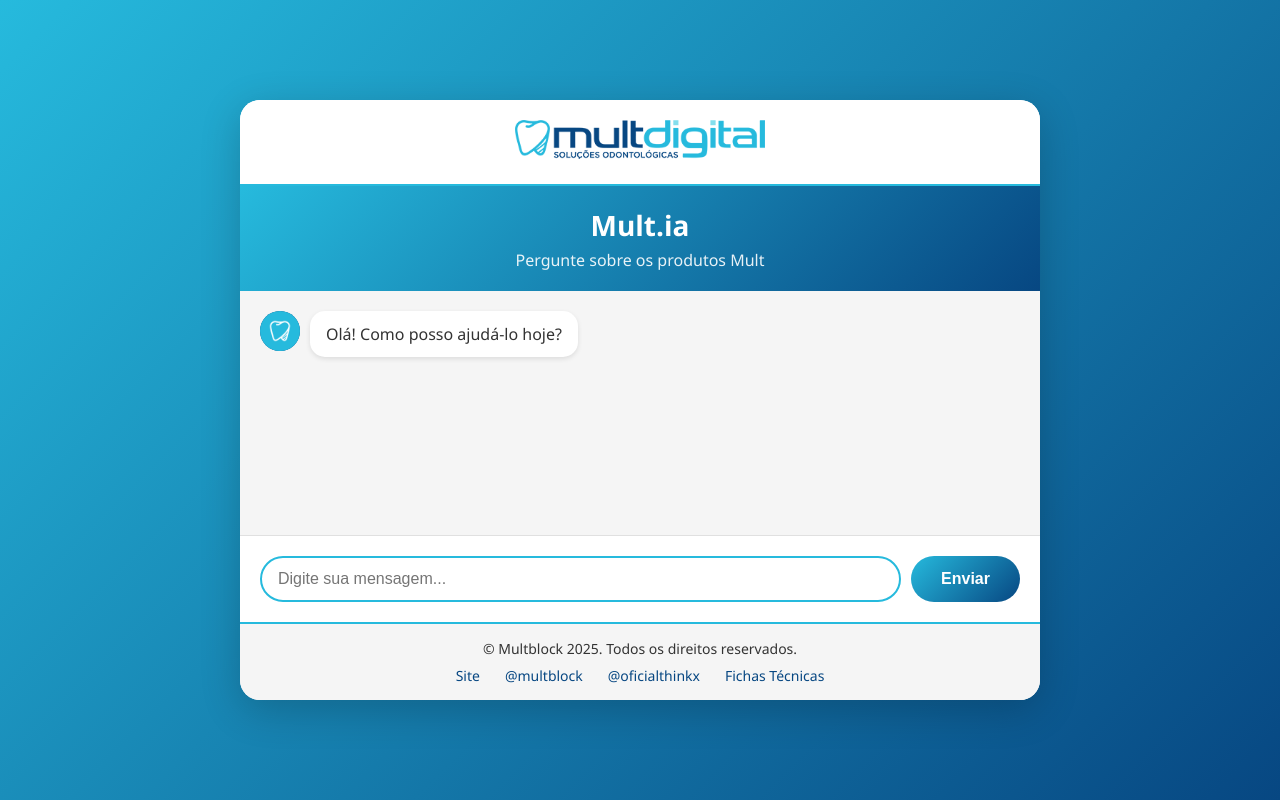
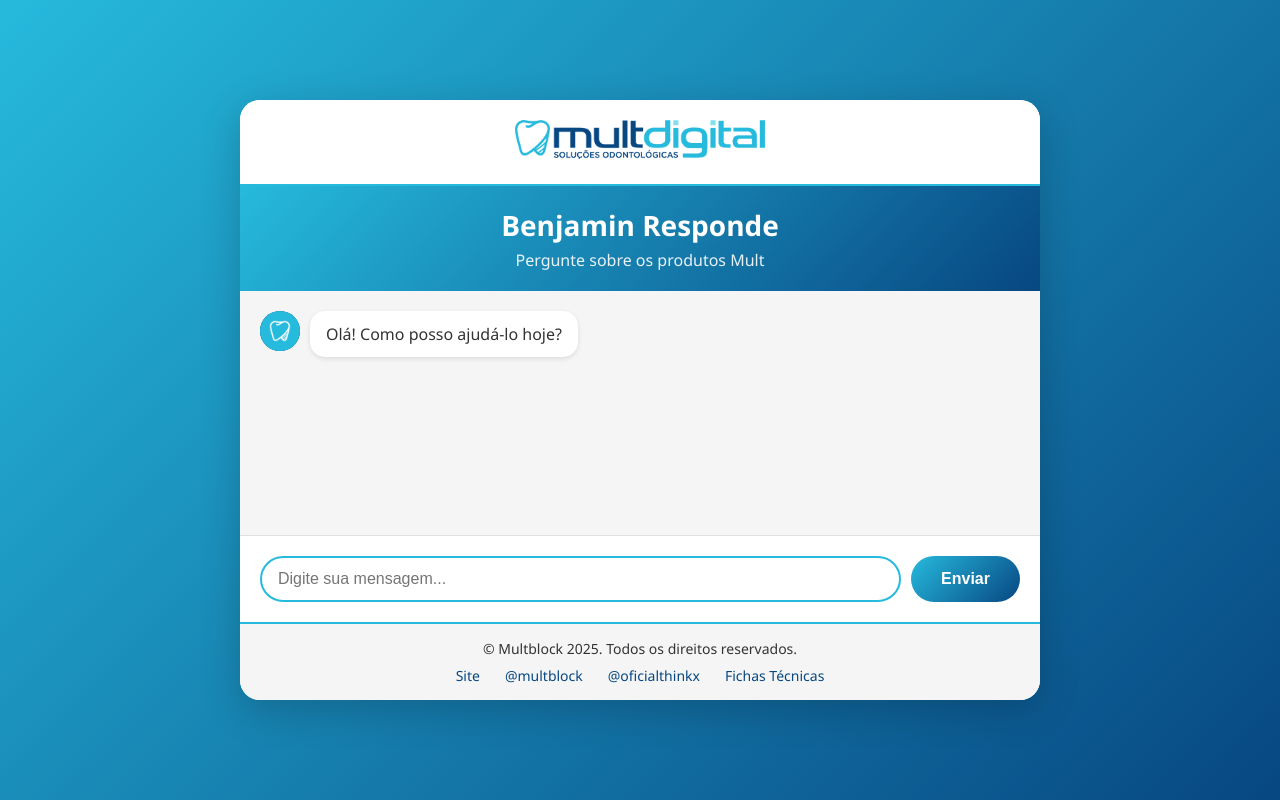
Before and after one commit to Shyrz92/mult-ia, a website: page index.html in a window 1280 px wide. Drawn offline with Linux system fonts and the light colour scheme.

Commit message:
Alteração Benjamin

```diff
--- a/index.html
+++ b/index.html
@@ -289,7 +289,7 @@
     </div>
 
     <div class="chat-header">
-      <div class="chat-header-title">Mult.ia</div>
+      <div class="chat-header-title">Benjamin Responde</div>
       <div class="chat-header-subtitle">Pergunte sobre os produtos Mult</div>
     </div>
 
```
